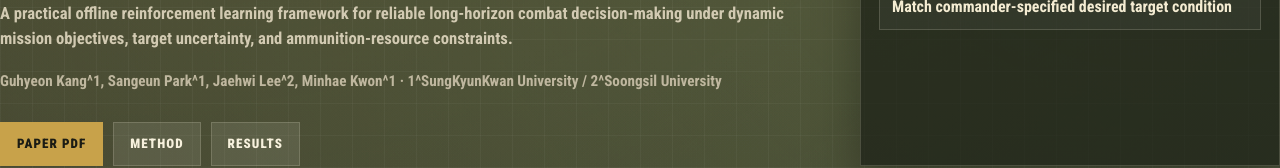
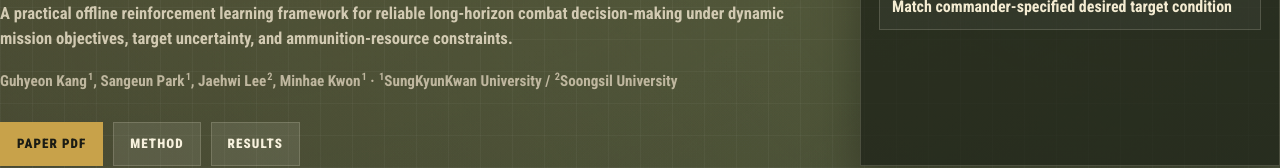
Before and after one commit to park-sangeun/IEEE-T-SMC_2026, a plain HTML site: page index.html in a window 1280 px wide. Shown: the part 473-641 px from the top of the page. Drawn offline with Linux system fonts and the light colour scheme.

Commit message:
Update index.html

```diff
--- a/index.html
+++ b/index.html
@@ -131,6 +131,8 @@
       font-weight:700;
     }
     .authors{margin:18px 0 0;color:#bfb79f;font-size:.95rem;font-weight:700}
+    .authors sup{font-size:.68em;line-height:0;vertical-align:super;margin-left:1px}
+    .authors .affil{white-space:nowrap}
     .actions{display:flex;gap:10px;flex-wrap:wrap;margin-top:28px}
     .button{
       display:inline-flex;
@@ -452,7 +454,7 @@
           </div>
           <h1>Offline Distributional Reinforcement Learning with Multi-step Returns for Combat Decision-making</h1>
           <p class="subtitle">A practical offline reinforcement learning framework for reliable long-horizon combat decision-making under dynamic mission objectives, target uncertainty, and ammunition-resource constraints.</p>
-          <p class="authors"><strong>Guhyeon Kang^1</strong>, <strong>Sangeun Park^1</strong>, <strong>Jaehwi Lee^2</strong>, <strong>Minhae Kwon^1</strong> · 1^SungKyunKwan University / 2^Soongsil University </p>
+          <p class="authors"><strong>Guhyeon Kang<sup>1</sup></strong>, <strong>Sangeun Park<sup>1</sup></strong>, <strong>Jaehwi Lee<sup>2</sup></strong>, <strong>Minhae Kwon<sup>1</sup></strong> · <span class="affil"><sup>1</sup>SungKyunKwan University</span> / <span class="affil"><sup>2</sup>Soongsil University</span></p>
           <div class="actions">
             <a class="button primary" href="main(5).pdf">Paper PDF</a>
             <a class="button" href="#method">Method</a>
```
